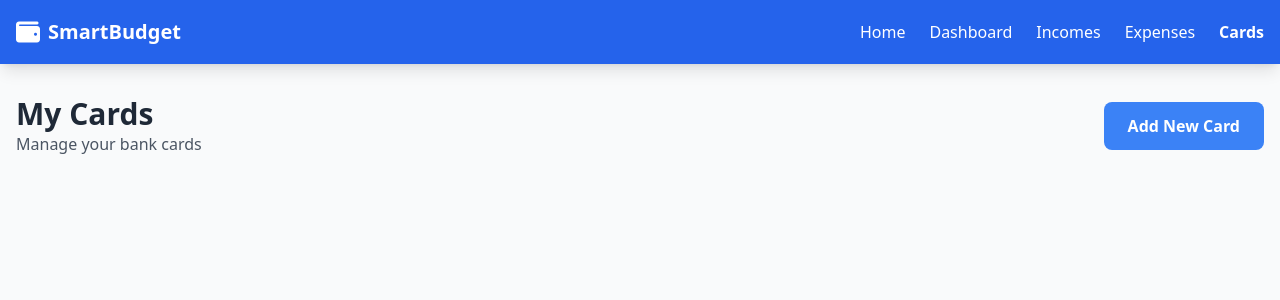
After one commit to Hanane2001/SMART_Wallet, a PHP site: page /cards/list.php in a window 1280 px wide. The commit adds this page. Shown: the top 300 px of the page. Run offline with PHP 8.4, Linux system fonts and the light colour scheme; some libraries are stand-ins or nearby versions.

Commit message:
ajouter page create pour inserer les infos de card et aussi ajouter template pour page cards/list.php avec un peu de js pour show et hide formule de ajouter card

```diff
--- /dev/null
+++ b/cards/list.php
@@ -0,0 +1,87 @@
+<?php
+session_start();
+include '../config/database.php';
+?>
+<!DOCTYPE html>
+<html lang="en">
+<head>
+    <meta charset="UTF-8">
+    <meta name="viewport" content="width=device-width, initial-scale=1.0">
+    <title>My Cards - SmartBudget</title>
+    <script src="https://cdn.tailwindcss.com"></script>
+    <link rel="stylesheet" href="https://cdnjs.cloudflare.com/ajax/libs/font-awesome/6.4.0/css/all.min.css">
+</head>
+<body class="bg-gray-50">
+    <nav class="bg-blue-600 shadow-lg">
+        <div class="container mx-auto px-4">
+            <div class="flex justify-between items-center py-4">
+                <div class="flex items-center space-x-2">
+                    <i class="fas fa-wallet text-white text-2xl"></i>
+                    <span class="text-white text-xl font-bold">SmartBudget</span>
+                </div>
+                <div id="navLinks" class="hidden md:flex space-x-6">
+                    <a href="../index.php" class="text-white hover:text-blue-200">Home</a>
+                    <a href="../dashboard.php" class="text-white hover:text-blue-200">Dashboard</a>
+                    <a href="../incomes/list.php" class="text-white hover:text-blue-200">Incomes</a>
+                    <a href="../expenses/list.php" class="text-white hover:text-blue-200">Expenses</a>
+                    <a href="list.php" class="text-white font-bold">Cards</a>
+                </div>
+                <button id="menu_tougle" class="md:hidden text-white"><i class="fas fa-bars text-2xl"></i></button>
+            </div>
+        </div>
+    </nav>
+
+    <div class="container mx-auto px-4 py-8">
+        <div class="flex justify-between items-center mb-8">
+            <div>
+                <h1 class="text-3xl font-bold text-gray-800">My Cards</h1>
+                <p class="text-gray-600">Manage your bank cards</p>
+            </div>
+            <button onclick="showAddForm()" class="bg-blue-500 text-white px-6 py-3 rounded-lg font-semibold hover:bg-blue-600 transition">Add New Card</button>
+        </div>
+
+        <div id="addForm" class="hidden bg-white rounded-xl shadow p-6 mb-8">
+            <h2 class="text-xl font-bold mb-4">Add New Card</h2>
+            <form action="create.php" method="POST" class="space-y-4">
+                <div class="grid md:grid-cols-2 gap-4">
+                    <div>
+                        <label class="block text-gray-700 mb-2">Card Name</label>
+                        <input type="text" name="cardName" required class="w-full px-4 py-2 border rounded-lg focus:ring-2 focus:ring-blue-500 focus:border-blue-500" placeholder="e.g., Main Card">
+                    </div>
+                    <div>
+                        <label class="block text-gray-700 mb-2">Bank Name</label>
+                        <input type="text" name="bankName" required class="w-full px-4 py-2 border rounded-lg focus:ring-2 focus:ring-blue-500 focus:border-blue-500" placeholder="e.g., Banque Populaire">
+                    </div>
+                    <div>
+                        <label class="block text-gray-700 mb-2">Card Number</label>
+                        <input type="text" name="cardNumber" class="w-full px-4 py-2 border rounded-lg focus:ring-2 focus:ring-blue-500 focus:border-blue-500" placeholder="Optional">
+                    </div>
+                    <div>
+                        <label class="block text-gray-700 mb-2">Initial Balance ($)</label>
+                        <input type="number" step="0.01" name="currentBalance" value="0.00" class="w-full px-4 py-2 border rounded-lg focus:ring-2 focus:ring-blue-500 focus:border-blue-500">
+                    </div>
+                </div>
+                <div class="flex items-center">
+                    <input type="checkbox" name="isMain" id="isMain" class="mr-2">
+                    <label for="isMain" class="text-gray-700">Set as main card (for receiving transfers)</label>
+                </div>
+                <div class="flex space-x-3 pt-4">
+                    <button type="submit" class="bg-blue-500 text-white px-6 py-2 rounded-lg hover:bg-blue-600 transition">Save Card</button>
+                    <button type="button" onclick="hideAddForm()" class="bg-gray-300 text-gray-700 px-6 py-2 rounded-lg hover:bg-gray-400 transition">Cancel</button>
+                </div>
+            </form>
+        </div>
+    </div>
+    <script>
+        function showAddForm() {
+            document.getElementById('addForm').classList.remove('hidden');
+        }
+
+        function hideAddForm() {
+            document.getElementById('addForm').classList.add('hidden');
+        }
+    </script>
+    <script src="../assets/js/main.js"></script>
+</body>
+</html>
+<?php closeConnection($conn); ?>
--- a/dashboard.php
+++ b/dashboard.php
@@ -38,6 +38,7 @@ $month_expense = $month_expense_result->fetch_assoc()['total'] ?? 0;
                     <a href="dashboard.php" class="text-white font-bold">Dashboard</a>
                     <a href="incomes/list.php" class="text-white hover:text-blue-200">Incomes</a>
                     <a href="expenses/list.php" class="text-white hover:text-blue-200">Expenses</a>
+                    <a href="cards/list.php" class="text-white hover:text-blue-200">Cards</a>
                 </div>
                 <button id="menu_tougle" class="md:hidden text-white"><i class="fas fa-bars text-2xl"></i></button>
             </div>
--- a/expenses/list.php
+++ b/expenses/list.php
@@ -25,6 +25,7 @@ $result = $conn->query("SELECT * FROM expenses ORDER BY dateEx DESC");
                     <a href="../dashboard.php" class="text-white hover:text-blue-200">Dashboard</a>
                     <a href="../incomes/list.php" class="text-white hover:text-blue-200">Incomes</a>
                     <a href="list.php" class="text-white font-bold">Expenses</a>
+                    <a href="../cards/list.php" class="text-white hover:text-blue-200">Cards</a>
                 </div>
                 <button id="menu_tougle" class="md:hidden text-white"><i class="fas fa-bars text-2xl"></i></button>
             </div>
--- a/incomes/list.php
+++ b/incomes/list.php
@@ -25,6 +25,7 @@ $result = $conn->query("SELECT * FROM incomes ORDER BY dateIn DESC");
                     <a href="../dashboard.php" class="text-white hover:text-blue-200">Dashboard</a>
                     <a href="list.php" class="text-white font-bold">Incomes</a>
                     <a href="../expenses/list.php" class="text-white hover:text-blue-200">Expenses</a>
+                    <a href="../cards/list.php" class="text-white hover:text-blue-200">Cards</a>
                 </div>
                 <button id="menu_tougle" class="md:hidden text-white"><i class="fas fa-bars text-2xl"></i></button>
             </div>
--- a/index.php
+++ b/index.php
@@ -21,6 +21,7 @@
                     <a href="dashboard.php" class="text-white hover:text-blue-200">Dashboard</a>
                     <a href="incomes/list.php" class="text-white hover:text-blue-200">Incomes</a>
                     <a href="expenses/list.php" class="text-white hover:text-blue-200">Expenses</a>
+                    <a href="cards/list.php" class="text-white hover:text-blue-200">Cards</a>
                 </div>
                 <button id="menu_tougle" class="md:hidden text-white"><i class="fas fa-bars text-2xl"></i></button>
             </div>
--- a/sql/database.sql
+++ b/sql/database.sql
@@ -1,6 +1,10 @@
 -- Create database
 CREATE DATABASE IF NOT EXISTS smart_wallet_Av;
 USE smart_wallet_Av;
+
+DROP TABLE users;
+DROP TABLE incomes;
+DROP TABLE expenses;
 
 -- Create users table
 CREATE TABLE IF NOT EXISTS users(
@@ -37,7 +41,7 @@ CREATE TABLE IF NOT EXISTS expenses (
     FOREIGN KEY (idCard) REFERENCES cards(idCard) ON DELETE CASCADE
 );
 
---Create cards table
+-- Create cards table
 CREATE TABLE IF NOT EXISTS cards(
     idCard INT PRIMARY KEY AUTO_INCREMENT,
     idUser INT NOT NULL,
```
Also changed, not shown: cards/create.php (added, +30 -0 lines).
